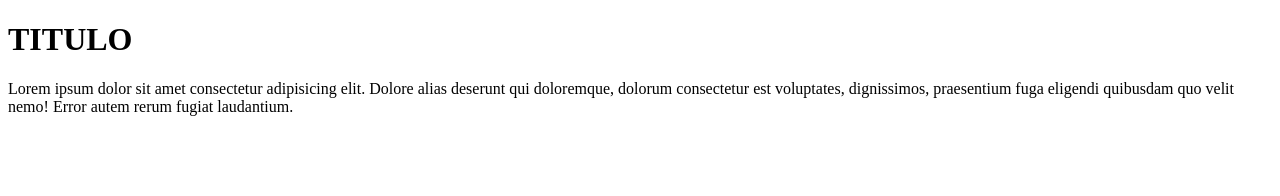
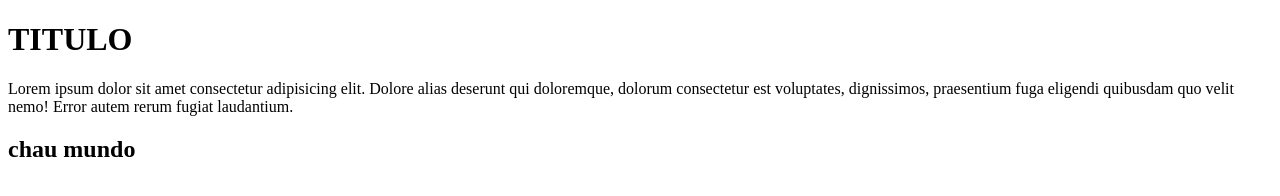
Before and after one commit to fonsa94/BourdeosHtml, a plain HTML site: page index.html in a window 1280 px wide. Drawn offline with Linux system fonts and the light colour scheme.

Commit message:
tercer cambio

```diff
--- a/index.html
+++ b/index.html
@@ -9,5 +9,6 @@
 <body>
     <h1>TITULO</h1>
     <p>Lorem ipsum dolor sit amet consectetur adipisicing elit. Dolore alias deserunt qui doloremque, dolorum consectetur est voluptates, dignissimos, praesentium fuga eligendi quibusdam quo velit nemo! Error autem rerum fugiat laudantium.</p>
+    <h2>chau mundo</h2>
 </body>
 </html>
```
